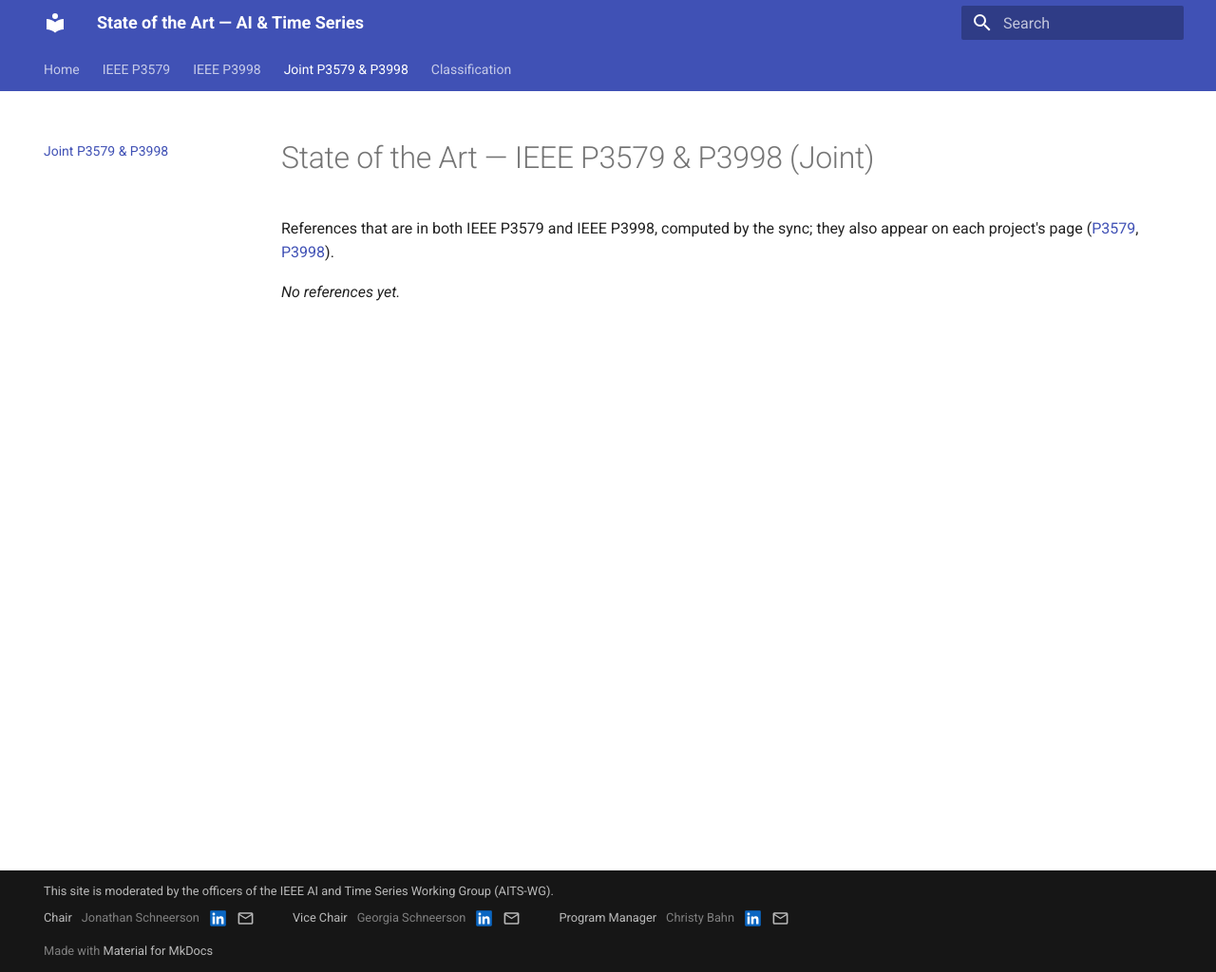
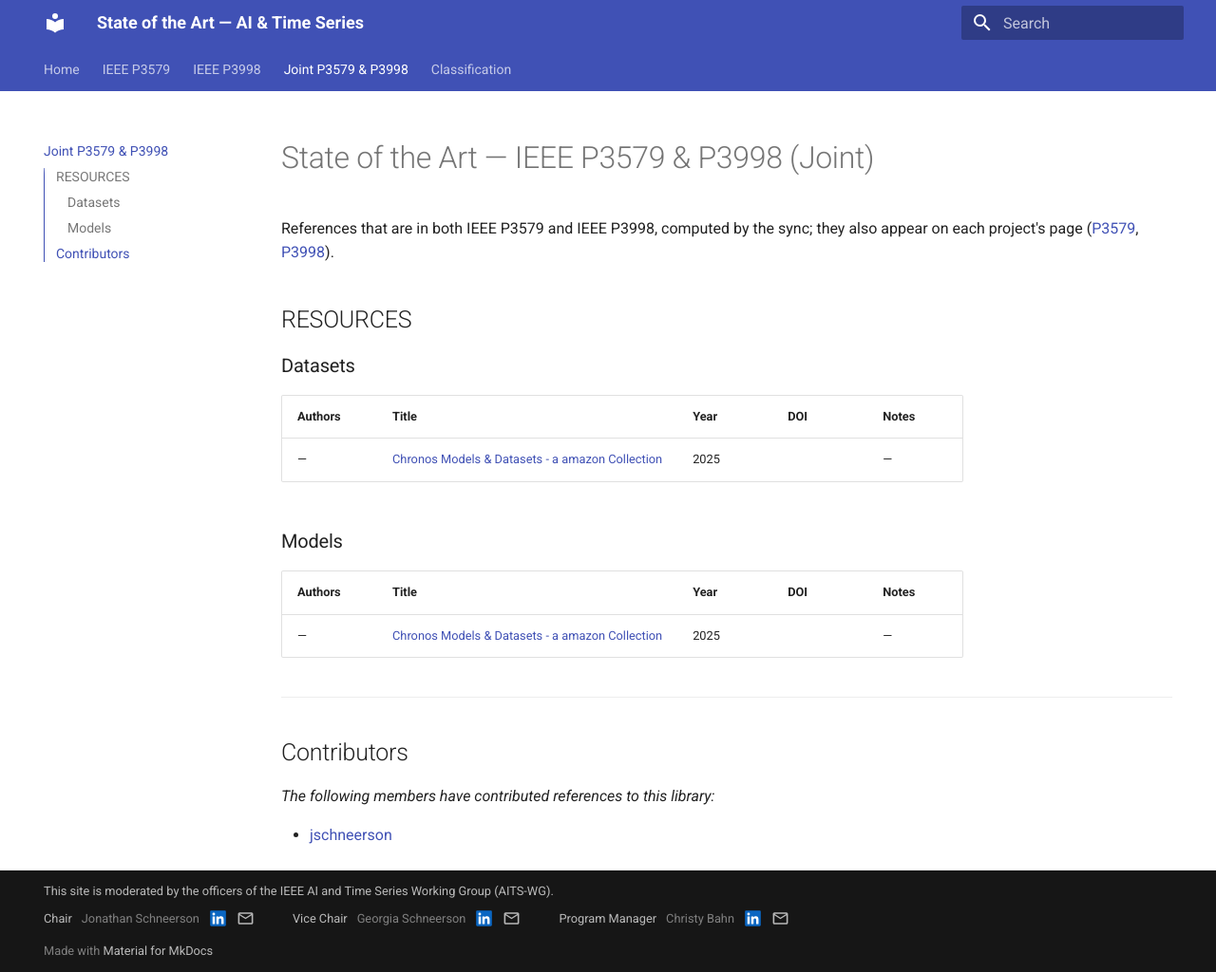
Before and after one commit to aitimeseries/SOTA, an MkDocs documentation site: the page built from docs/p3579-p3998/index.md, in a window 1280 px wide and 1024 px high. Shown: the whole window at 95% size. Built offline with MkDocs 1.6.1 and Material for MkDocs 9.7.7, drawn with Linux system fonts in a browser that asks for light colours.

Commit message:
refs: update SOTA from Zotero

```diff
--- a/docs/p3579-p3998/index.md
+++ b/docs/p3579-p3998/index.md
@@ -2,4 +2,25 @@
 
 References that are in both IEEE P3579 and IEEE P3998, computed by the sync; they also appear on each project's page ([P3579](../p3579/index.md), [P3998](../p3998/index.md)).
 
-_No references yet._
+## RESOURCES
+
+### Datasets
+
+| Authors | Title | Year | DOI | Notes |
+|---------|-------|------|-----|-------|
+| — | <span id="ref-6CB8RX6D">[Chronos Models & Datasets - a amazon Collection](https://huggingface.co/collections/amazon/chronos-models-and-datasets)</span> | 2025 |  | — |
+
+### Models
+
+| Authors | Title | Year | DOI | Notes |
+|---------|-------|------|-----|-------|
+| — | <span>[Chronos Models & Datasets - a amazon Collection](https://huggingface.co/collections/amazon/chronos-models-and-datasets)</span> | 2025 |  | — |
+
+
+---
+
+## Contributors
+
+*The following members have contributed references to this library:*
+
+- [jschneerson](https://www.zotero.org/jschneerson)
```
Also changed, not shown: docs/index.md (+2 -2 lines), docs/p3998/index.md (+3 -1 lines).
